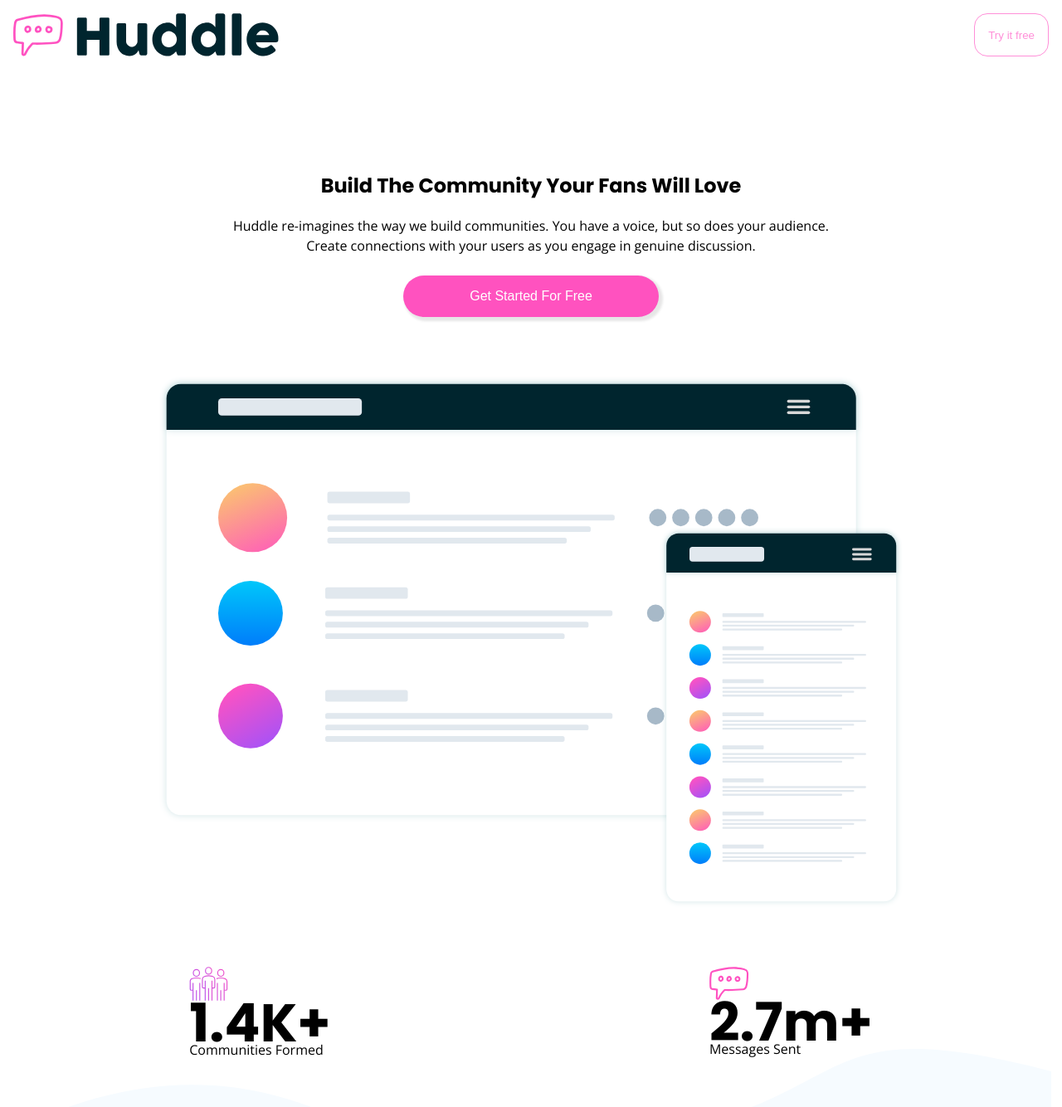
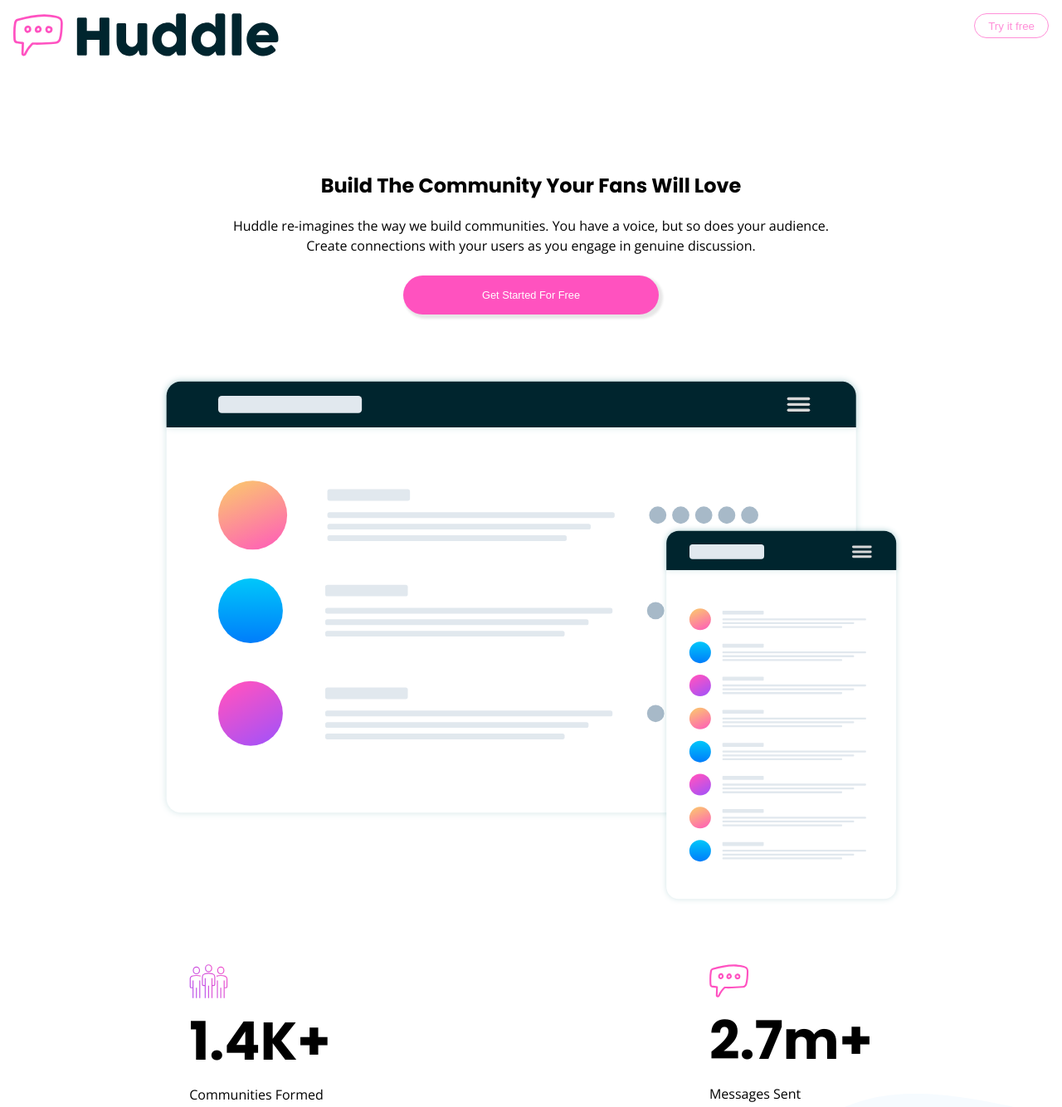
Before and after one commit to Sameermd16/Huddle-landing-page-with-curved-sections-master, a plain HTML site: page index.html in a window 1280 px wide. Shown: the top 1334 px of the page at 83% size. Drawn offline with nearby package versions, Linux system fonts and the light colour scheme.

Commit message:
minor changes

```diff
--- a/style.css
+++ b/style.css
@@ -12,6 +12,7 @@
 }
 body{
     line-height: 1.5rem;
+    max-width: 1440px;
     /* font-family: 'Poppins', sans-serif; */
 }
 :root{
@@ -29,7 +30,8 @@ body{
 }
 .try-btn{
     border-radius: 1rem;
-    padding: 0 1rem;
+    padding: 0 1rem 0 1rem;
+    height: 30px;
     color: var(--Light-Pink);
     background: none;
     border: 1px solid var(--Light-Pink);
@@ -46,13 +48,19 @@ h2{
 .get-btn{
     color: white;
     background: var(--Pink);
-    font-size: 1rem;
+    font-size: 0.8rem;
     padding: 1rem 2rem 1rem 2rem;
     border-radius: 2rem;
     margin: 1.5rem;
     border: none;
     width: 40%;
     box-shadow: 3px 3px 3px 2px rgba(0, 0, 0, 0.097);
+}
+.flex-numbers{
+    display: flex;
+    flex-direction: column;
+    align-items: flex-start;
+    gap: 2rem;
 }
 .mockup{
     /* border: 1px solid black; */
@@ -192,7 +200,9 @@ h3, .number, .logo-huddle-footer{
 }
 p{
     font-family: 'Open Sans', sans-serif;
-
+}
+.icons{
+    width: 25px;
 }
 .attribution {
   font-size: 11px;
@@ -215,12 +225,12 @@ p{
         align-items: center;
         gap: 4rem;
     }
-    .flex-numbers{
+    /* .flex-numbers{
         display: flex;
         flex-direction: column;
         align-items: flex-start;
         gap: 2rem;
-    }
+    } */
     .grow-div-outer{
         grid-template-columns: 1fr;
         grid-template-rows: 1fr 1fr;
```
